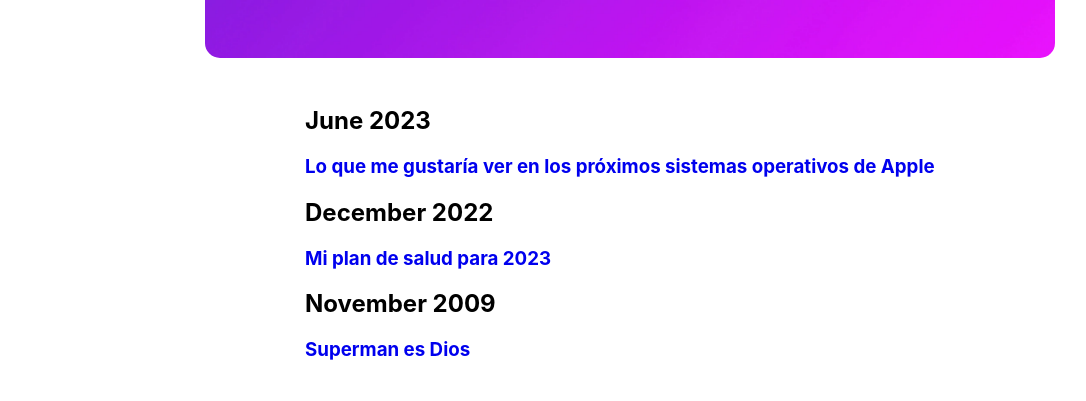
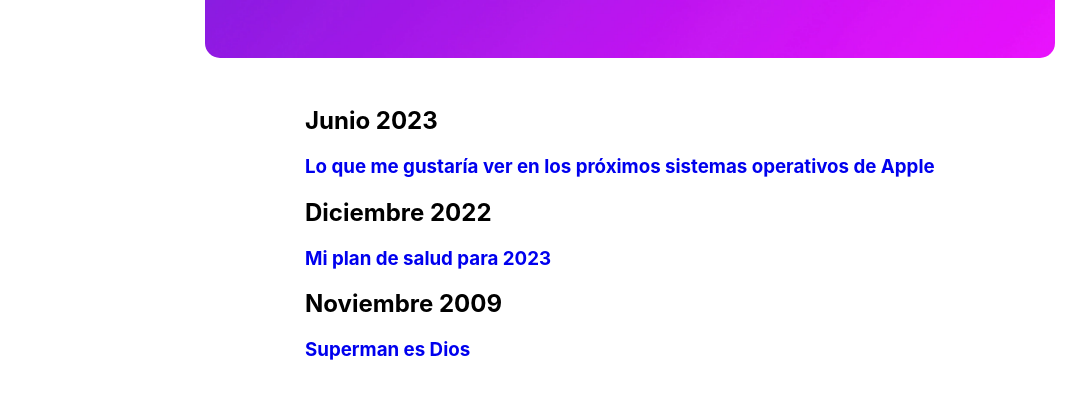
Before and after one commit to AJRAtoni/ajra, a Jekyll site: the page built from blog.html, in a window 1280 px wide. Shown: the part 573-974 px from the top of the page, without its empty margins (10-1096 px from the left). Built offline with Jekyll 4.4.1, drawn with Linux system fonts in a browser that asks for light colours.

Commit message:
12/05/2023

```diff
--- a/_plugins/translate_months.rb
+++ /dev/null
@@ -1,24 +0,0 @@
-module Jekyll
-    module TranslateMonthFilter
-      MONTH_TRANSLATIONS = {
-        "January" => "Enero",
-        "February" => "Febrero",
-        "March" => "Marzo",
-        "April" => "Abril",
-        "May" => "Mayo",
-        "June" => "Junio",
-        "July" => "Julio",
-        "August" => "Agosto",
-        "September" => "Septiembre",
-        "October" => "Octubre",
-        "November" => "Noviembre",
-        "December" => "Diciembre"
-      }
-
-      def translate_month(input)
-        MONTH_TRANSLATIONS[input] || input
-      end
-    end
-  end
-
-  Liquid::Template.register_filter(Jekyll::TranslateMonthFilter)
--- a/blog.html
+++ b/blog.html
@@ -30,11 +30,30 @@
     <div class="content">
         {% assign previous_month = nil %}
         {% for post in site.posts %}
-            {% assign current_month = post.date | date: "%B %Y" | translate_month %}
-            {% if current_month != previous_month %}
-                <h2>{{ current_month }}</h2>
-                {% assign previous_month = current_month %}
+            {% capture current_month %}{{ post.date | date: "%B" }}{% endcapture %}
+            {% capture current_year %}{{ post.date | date: "%Y" }}{% endcapture %}
+
+            {% case current_month %}
+                {% when 'January' %}{% assign current_month = 'Enero' %}
+                {% when 'February' %}{% assign current_month = 'Febrero' %}
+                {% when 'March' %}{% assign current_month = 'Marzo' %}
+                {% when 'April' %}{% assign current_month = 'Abril' %}
+                {% when 'May' %}{% assign current_month = 'Mayo' %}
+                {% when 'June' %}{% assign current_month = 'Junio' %}
+                {% when 'July' %}{% assign current_month = 'Julio' %}
+                {% when 'August' %}{% assign current_month = 'Agosto' %}
+                {% when 'September' %}{% assign current_month = 'Septiembre' %}
+                {% when 'October' %}{% assign current_month = 'Octubre' %}
+                {% when 'November' %}{% assign current_month = 'Noviembre' %}
+                {% when 'December' %}{% assign current_month = 'Diciembre' %}
+            {% endcase %}
+
+            {% capture month_and_year %}{{ current_month }} {{ current_year }}{% endcapture %}
+            {% if month_and_year != previous_month %}
+                <h2>{{ month_and_year }}</h2>
+                {% assign previous_month = month_and_year %}
             {% endif %}
+
             <h3><a href="{{ post.url }}">{{ post.title }}</a></h3>
         {% endfor %}
     </div>
```
